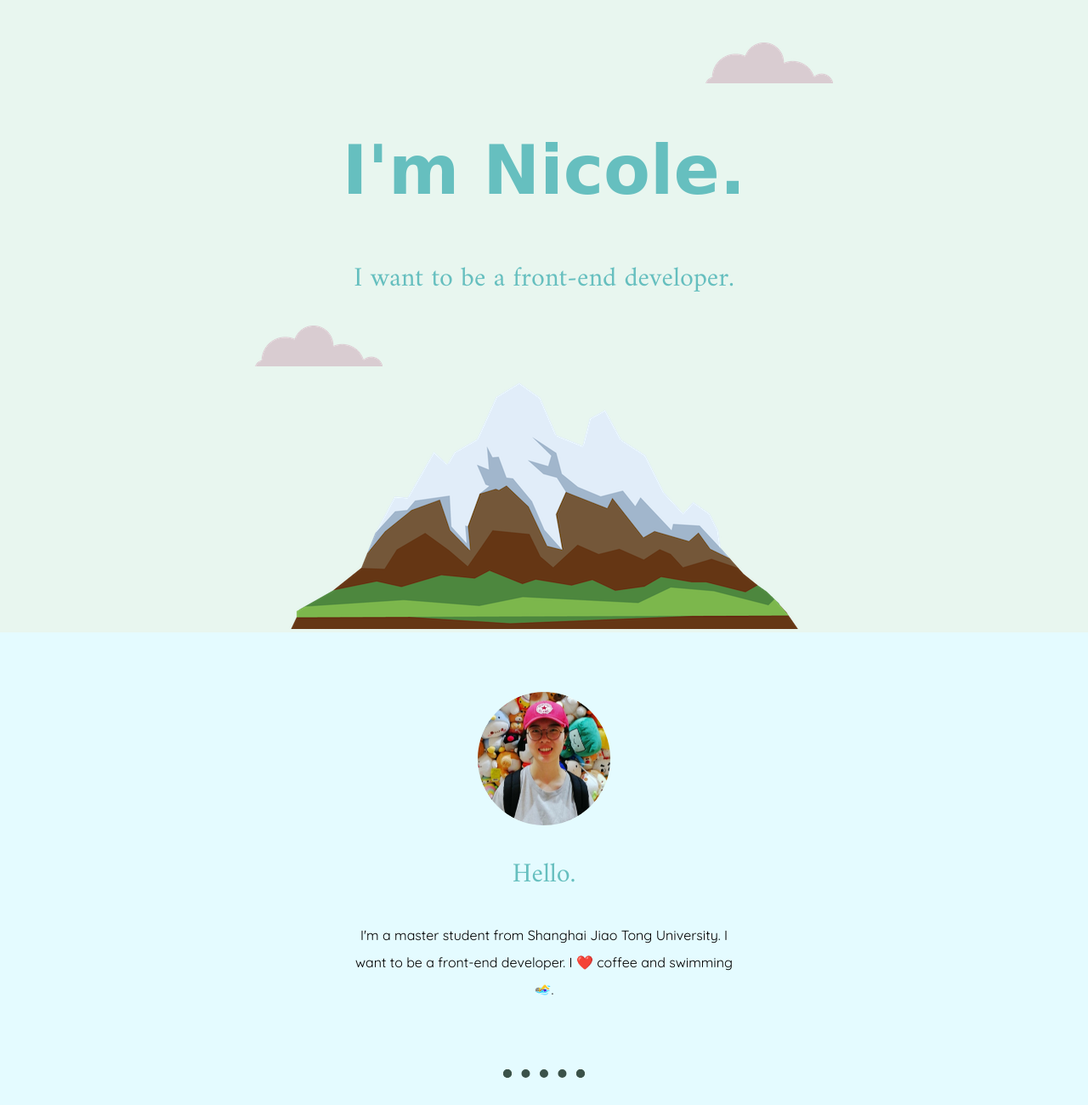
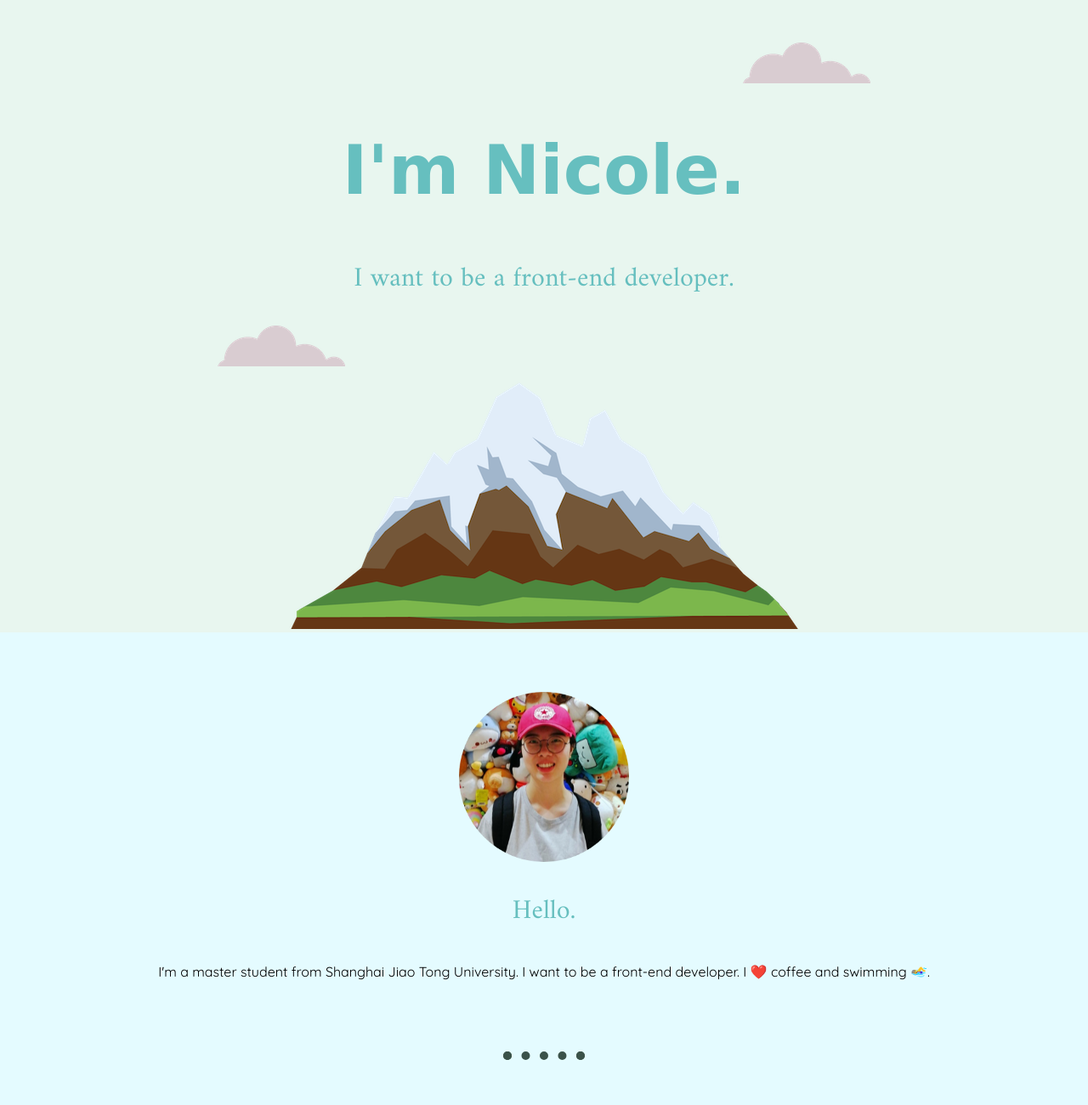
Before and after one commit to nicoleyip/My-First-Website, a plain HTML site: page index.html in a window 1280 px wide. Shown: the top 1300 px of the page at 85% size. Drawn offline with Linux system fonts and the light colour scheme; a web font is replaced by a local one.

Commit message:
Update styles.css

```diff
--- a/css/styles.css
+++ b/css/styles.css
@@ -21,7 +21,6 @@
 }
 
 .profile {
-  width: 35%;
   padding: 70px 0;
   margin: 0 auto;
 }
@@ -85,17 +84,22 @@ hr {
 
 .top-cloud {
   position: absolute;
-  right: 300px;
+  right: 20%;
   top: 50px;
 }
 
 .bottom-cloud {
   position: absolute;
-  left: 300px;
+  left: 20%;
 }
 
 .my-portrait {
-  width: 35%;   /* means the percentage of the whole page/parent element */
+  width: 200px;   /* means the percentage of the whole page/parent element */
+}
+
+.intro {
+  width: 35%;
+  margin: auto;
 }
 
 .webpage {
```
